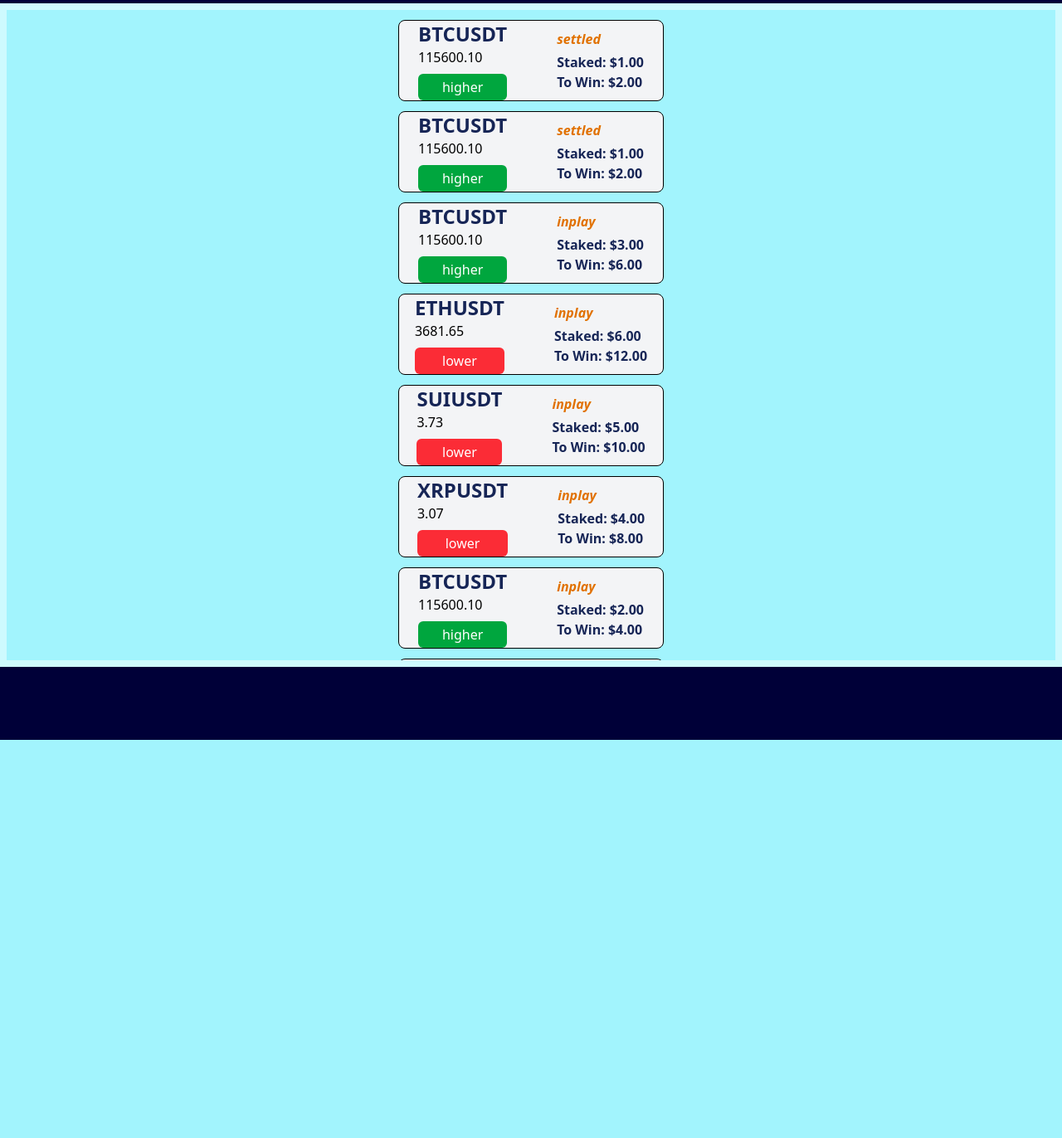
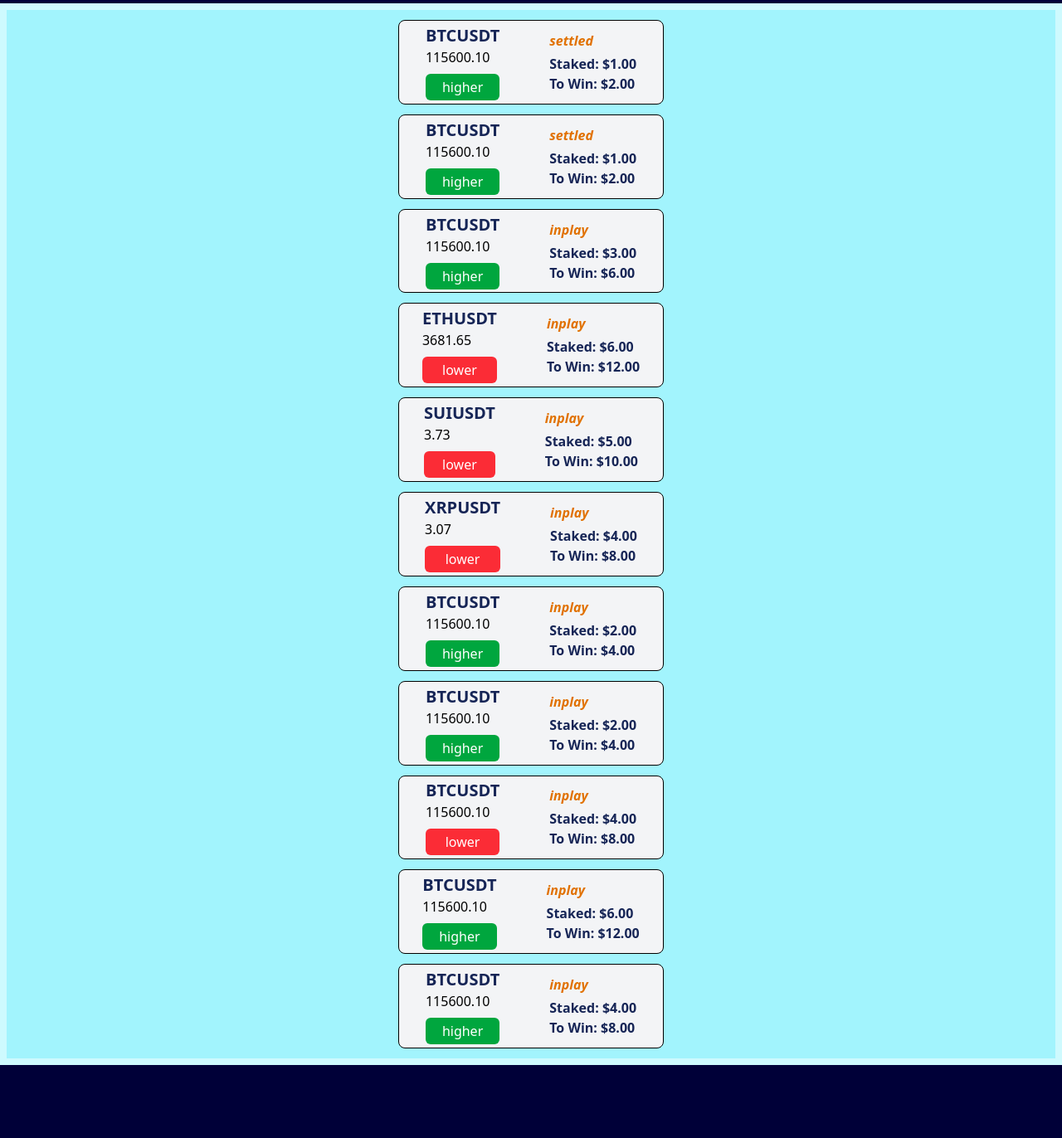
Before and after one commit to Mastermind390/bambam, a Django app: template base/templates/base/prediction.html in a window 1280 px wide. Shown: the part 128-1500 px from the top of the page at 83% size. Before the commit the page ends 1020 px from the top, so only its background shows below. Run offline with Django 5.2, Linux system fonts and the light colour scheme; the template is opened without the code that fills it: values that come from a table or form of the project are taken from there, others are empty; data comes from the database, SQL or seed files in the repository; both versions use the stored data as it was after the commit.

Commit message:
ready to host

```diff
--- a/base/templates/base/header.html
+++ b/base/templates/base/header.html
@@ -17,7 +17,7 @@
                     <a class="bg-red-800 px-5 py-2 font-black text-white" href="{% url "base:withdraw" %}">Withdraw</a>
                 </div>
             </div>
-            <<div class="absolute -bottom-5 left-0 right-0">
+            <div class="absolute -bottom-5 left-0 right-0">
                 {% if messages %}
                 <ul class="messages flex justify-center">
                 {% for message in messages %}
--- a/base/templates/base/main.html
+++ b/base/templates/base/main.html
@@ -6,16 +6,16 @@
     <meta name="viewport" content="width=device-width, initial-scale=1.0">
     <link rel="stylesheet" href="{% static "src/style.css" %}">
     <script src="https://cdn.jsdelivr.net/npm/@tailwindcss/browser@4"></script>
-    <title>prediction</title>
+    <title>BamBam | Make Money the easy way</title>
 </head>
 <body>
     {% include "base/header.html" %}
-   {% block content %}
+    {% block content %}
 
-   {% endblock content %}
-   {% if request.user.is_authenticated %}
-   {% include "base/navbar.html" %}
-   {% endif %}
+    {% endblock content %}
+    {% if request.user.is_authenticated %}
+    {% include "base/navbar.html" %}
+    {% endif %}
 
 </body>
 </html>
--- a/base/templates/base/prediction.html
+++ b/base/templates/base/prediction.html
@@ -6,12 +6,12 @@
 
  <main>
        <section>
-            <div class="items-center justify-center p-2 bg-cyan-100 mt-33 h-200 mb-22">
+            <div class="items-center justify-center p-2 bg-cyan-100 mt-33 h-320 mb-22">
                 <div class="flex flex-col items-center h-full gap-3 p-3 m-auto overflow-y-scroll bg-cyan-200 mb-30">
                     {% for prediction in predictions %}
-                    <div class="flex items-center justify-center bg-gray-100 rounded-lg gap-15 border-1 w-80 h-35">
+                    <div class="flex items-center justify-center bg-gray-100 rounded-lg gap-15 border-1 w-80 h-45">
                     <div class="">
-                        <h1 class="text-2xl font-bold text-blue-950">{{prediction.symbol}}</h1>
+                        <h1 class="text-xl font-bold text-blue-950">{{prediction.symbol}}</h1>
                         <span>{{prediction.close}}</span>
                         <br>
                         {% if prediction.prediction == "higher" %}
```
Also changed, not shown: db.sqlite3.
